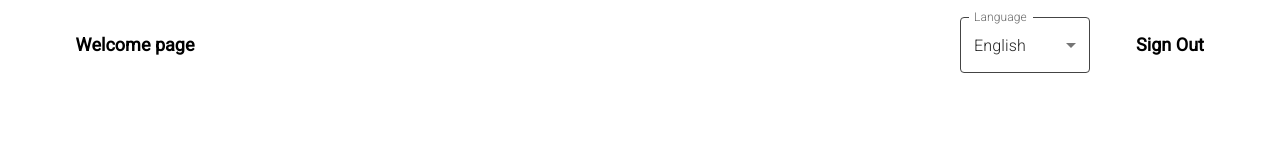
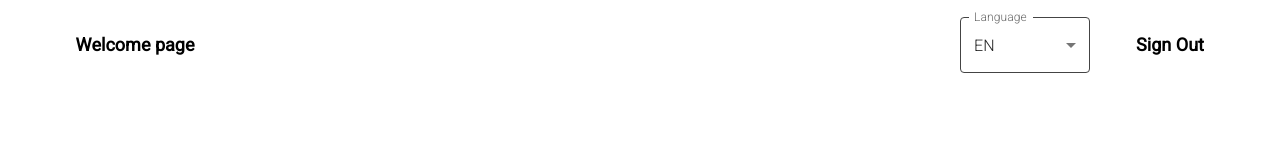
Before and after one commit to ppmarkek/Grafiql-app, a React (Vite) app: page /main in a window 1280 px wide. Shown: the top 160 px of the page. Built offline with nearby package versions, Linux system fonts and the light colour scheme.

Commit message:
feat: enum to en, ru

```diff
--- a/src/App.tsx
+++ b/src/App.tsx
@@ -3,7 +3,7 @@ import Header from './components/templates/Header/Header';
 import { LanguageContext, Langs } from './components/Context/LenguageContext';
 
 function App() {
-  const [language, setLanguage] = useState<Langs>(Langs.English);
+  const [language, setLanguage] = useState<Langs>(Langs.en);
 
   console.log(language);
 
--- a/src/components/Context/LenguageContext.ts
+++ b/src/components/Context/LenguageContext.ts
@@ -1,8 +1,8 @@
 import { Dispatch, SetStateAction, createContext } from 'react';
 
 export enum Langs {
-  English = 'en',
-  Russian = 'ru',
+  en = 'en',
+  ru = 'ru',
 }
 
 interface LenguageContextType {
@@ -11,7 +11,7 @@ interface LenguageContextType {
 }
 
 export const initialState: LenguageContextType = {
-  language: Langs.English,
+  language: Langs.en,
   setLanguage: (() => {}) as Dispatch<SetStateAction<Langs>>,
 };
 
--- a/src/components/templates/Header/Header.tsx
+++ b/src/components/templates/Header/Header.tsx
@@ -48,8 +48,8 @@ const Header = () => {
             label="Language"
             onChange={handleChange}
           >
-            <MenuItem value={Langs.Russian}>Russian</MenuItem>
-            <MenuItem value={Langs.English}>English</MenuItem>
+            <MenuItem value={Langs.ru}>RU</MenuItem>
+            <MenuItem value={Langs.en}>EN</MenuItem>
           </Select>
         </StyledFormControl>
         <StyledLink width="100px" to={'/signOut'}>
```
Also changed, not shown: 1 other file (tests, documents, lock files or other folders).
